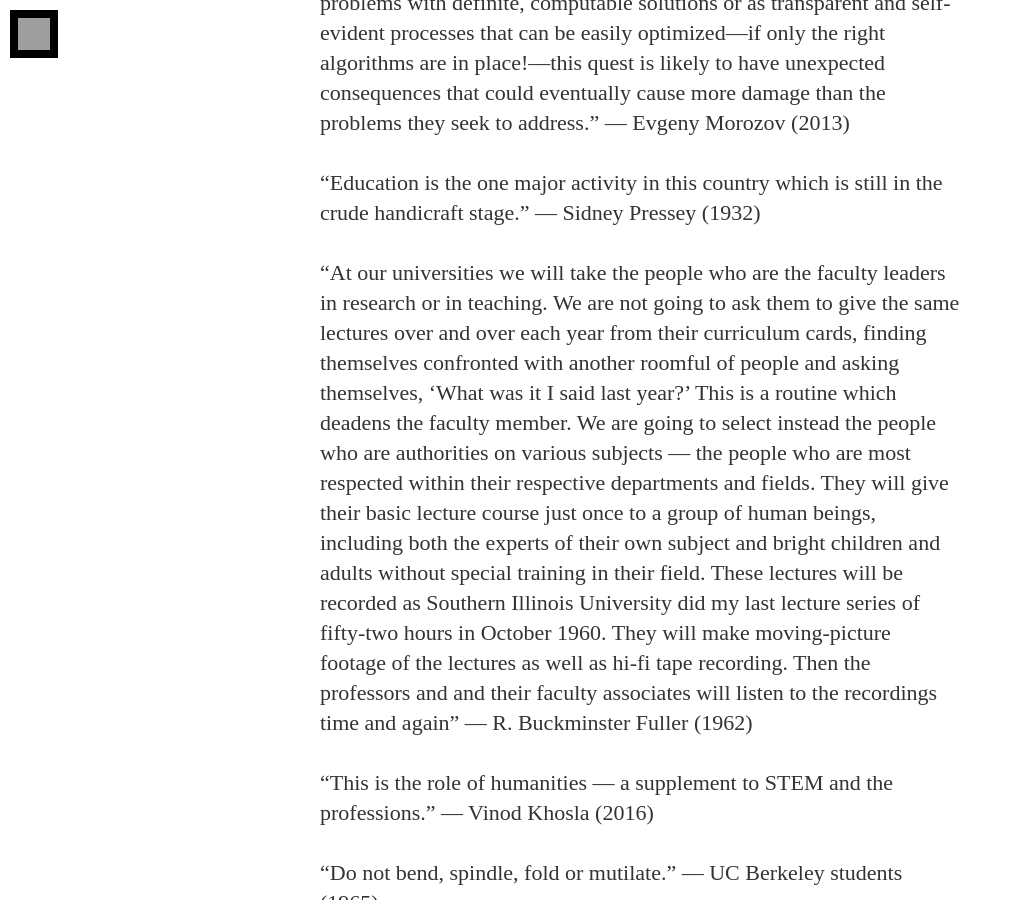
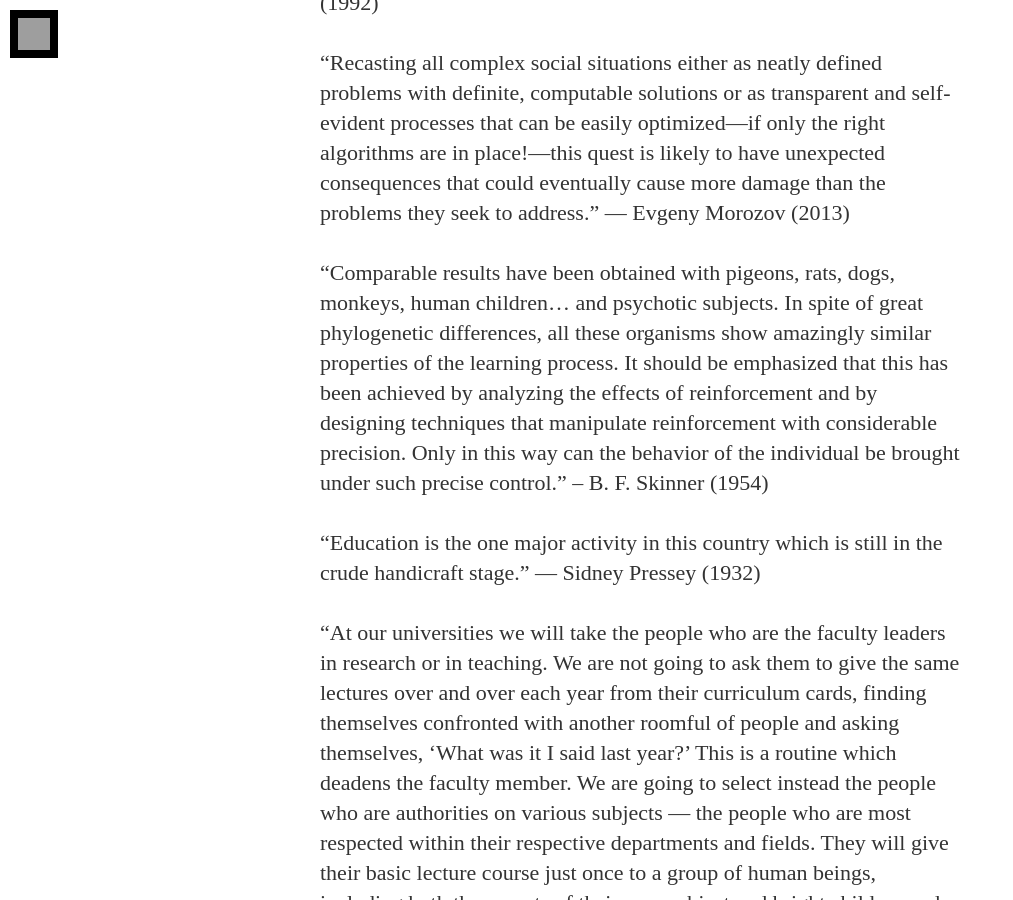
Before and after one commit to audreywatters/edtechwtf, a Jekyll site: the page built from index.html, in a window 1280 px wide and 900 px high, scrolled down 3966 px. Shown: the whole window, without its empty margins (0-1013 px from the left). Built offline with Jekyll 4.4.1, drawn with Linux system fonts in a browser that asks for light colours; nearby versions of some CDN libraries; some web fonts are replaced; some of the changed text lies outside the part shown; grey boxes are pictures that could not be loaded.

Commit message:
more quotes from Skinner

```diff
--- a/index.html
+++ b/index.html
@@ -4,6 +4,8 @@
 <h3>The Dystopian Future of Education Technology</h3>
 <br />
 <p>&#8220;I propose to consider the question, 'Can machines think?'&#8221; — Alan Turing (1950)</p>
+
+<p>&#8220;With or without aversive contingencies, it is easy to &#8216;lose our pigeon&#8217; and the student never becomes a reader&#8221; &#8211; B. F. Skinner (1968)</p>
 
 <p>&#8220;Books will soon be obsolete in schools&#8221; — Thomas Edison (1913)</p>
 
@@ -51,6 +53,8 @@
 
 <p>&#8220;Recasting all complex social situations either as neatly defined problems with definite, computable solutions or as transparent and self-evident processes that can be easily optimized—if only the right algorithms are in place!—this quest is likely to have unexpected consequences that could eventually cause more damage than the problems they seek to address.&#8221; — Evgeny Morozov (2013)</p>
 
+<p>&#8220;Comparable results have been obtained with pigeons, rats, dogs, monkeys, human children… and psychotic subjects. In spite of great phylogenetic differences, all these organisms show amazingly similar properties of the learning process. It should be emphasized that this has been achieved by analyzing the effects of reinforcement and by designing techniques that manipulate reinforcement with considerable precision. Only in this way can the behavior of the individual be brought under such precise control.&#8221; &#8211; B. F. Skinner (1954)</p>
+
 <p>&#8220;Education is the one major activity in this country which is still in the crude handicraft stage.&#8221; — Sidney Pressey (1932)</p>
 
 <p>&#8220;At our universities we will take the people who are the faculty leaders in research or in teaching. We are not going to ask them to give the same lectures over and over each year from their curriculum cards, finding themselves confronted with another roomful of people and asking themselves, ‘What was it I said last year?’ This is a routine which deadens the faculty member. We are going to select instead the people who are authorities on various subjects — the people who are most respected within their respective departments and fields. They will give their basic lecture course just once to a group of human beings, including both the experts of their own subject and bright children and adults without special training in their field. These lectures will be recorded as Southern Illinois University did my last lecture series of fifty-two hours in October 1960. They will make moving-picture footage of the lectures as well as hi-fi tape recording. Then the professors and and their faculty associates will listen to the recordings time and again&#8221; — R. Buckminster Fuller (1962)</p>
```
